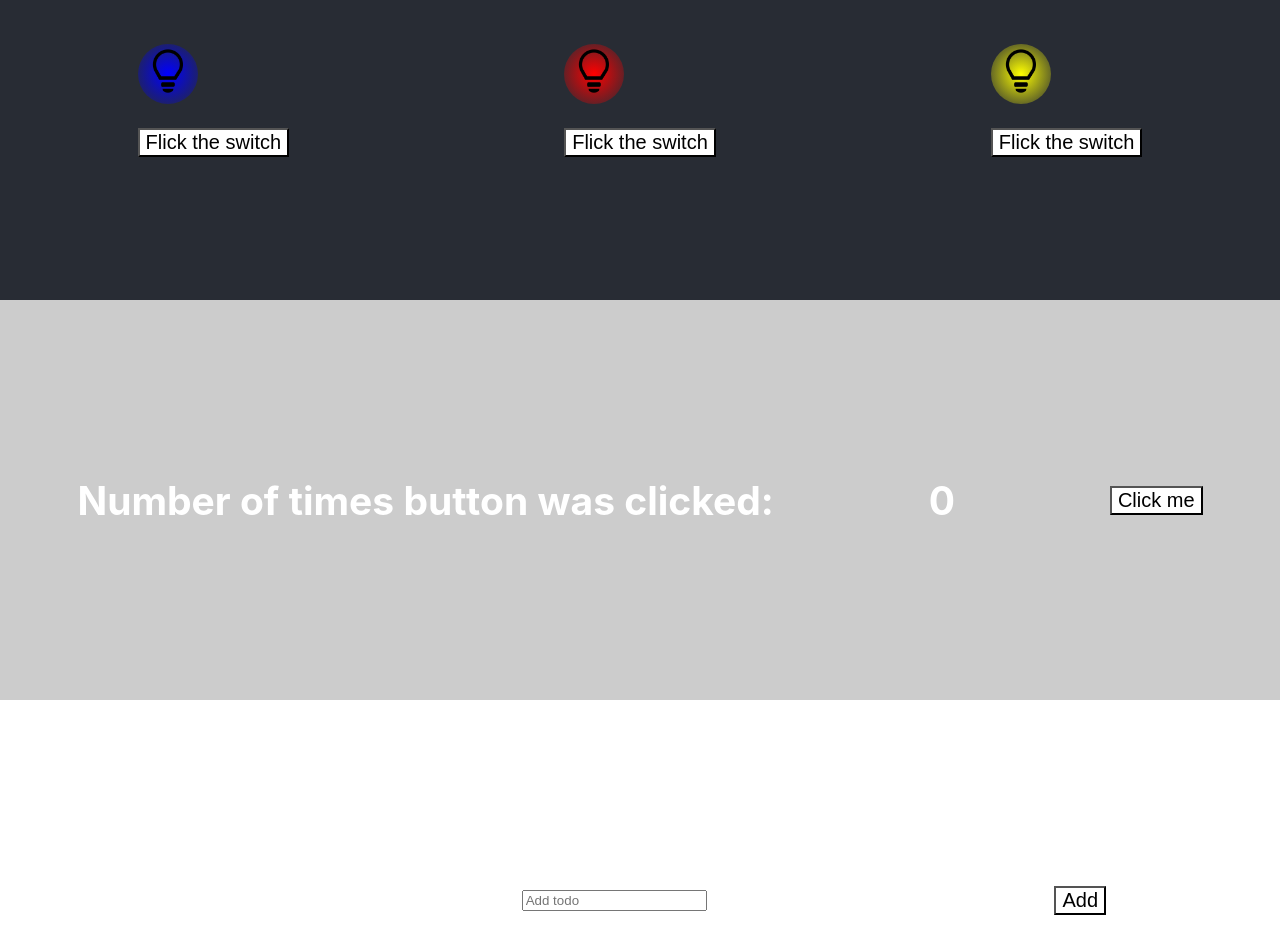
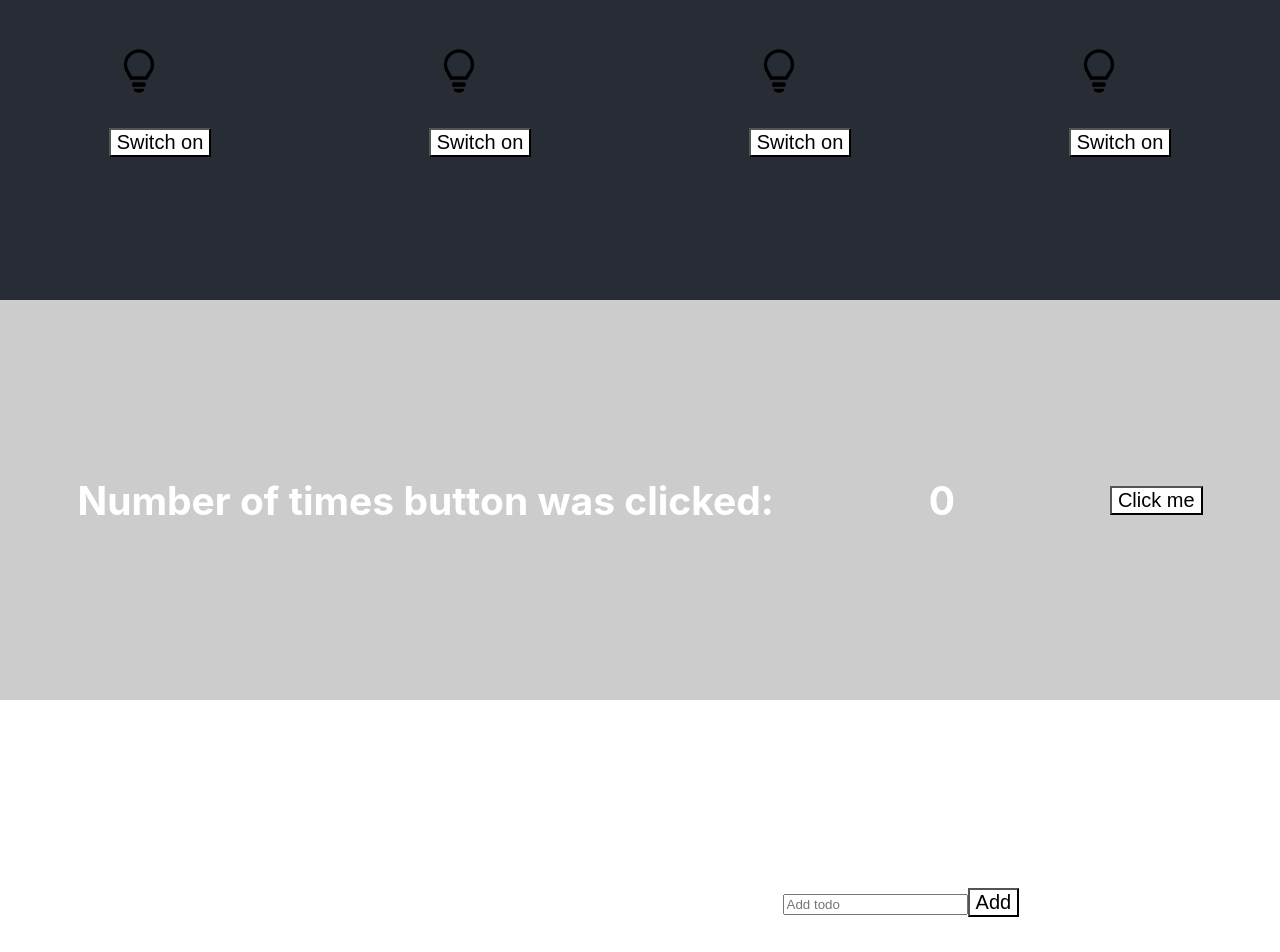
Before and after one commit to SkillsUnion-SE-C3/unidirectional-flow-assignment, a React (Create React App) app: page / in a window 1280 px wide. Shown: the part 100-1052 px from the top of the page. Built offline with nearby package versions, Linux system fonts and the light colour scheme.

Commit message:
Code from session

```diff
--- /dev/null
+++ b/src/Bulb.js
@@ -0,0 +1,29 @@
+import { useState } from 'react'
+
+function Bulb(props) {
+
+
+  let [switchedOn, setSwitchedOn] = useState(false)
+
+  function handleClick() {
+    if (switchedOn === true) {
+      setSwitchedOn(false)
+    } else {
+      setSwitchedOn(true)
+    }
+  }
+
+  return (
+    <div>
+      <img
+        alt="light-bulb"
+        src="./bulb.png"
+        className="bulb"
+        style={{ background: switchedOn ? `radial-gradient(${props.color}, #282c34)` : 'none' }}
+      />
+      <button onClick={handleClick}>{switchedOn ? "Switch off" : "Switch on"}</button>
+    </div>
+  )
+}
+
+export default Bulb
--- a/src/BulbBlue.js
+++ /dev/null
@@ -1,15 +0,0 @@
-function BulbBlue() {
-  return (
-    <div>
-      <img
-        alt="light-bulb"
-        src="./bulb.png"
-        className="bulb"
-        style={{ background: "radial-gradient(blue, #282c34)" }}
-      />
-      <button>Flick the switch</button>
-    </div>
-  )
-}
-
-export default BulbBlue
--- a/src/BulbRed.js
+++ /dev/null
@@ -1,15 +0,0 @@
-function BulbRed() {
-  return (
-    <div>
-      <img
-        alt="light-bulb"
-        src="./bulb.png"
-        className="bulb"
-        style={{ background: "radial-gradient(red, #282c34)" }}
-      />
-      <button>Flick the switch</button>
-    </div>
-  )
-}
-
-export default BulbRed
--- a/src/BulbYellow.js
+++ /dev/null
@@ -1,15 +0,0 @@
-function BulbYellow() {
-  return (
-    <div>
-      <img
-        alt="light-bulb"
-        src="./bulb.png"
-        className="bulb"
-        style={{ background: "radial-gradient(yellow, #282c34)" }}
-      />
-      <button>Flick the switch</button>
-    </div>
-  )
-}
-
-export default BulbYellow
--- a/src/ClickCounter.js
+++ b/src/ClickCounter.js
@@ -1,9 +1,14 @@
+import { useState } from 'react'
+
 function ClickCounter() {
+
+  const [clickCount, setClickCount] = useState(0)
+
   return (
     <section className="section-lightgray">
       <h1>Number of times button was clicked:</h1>
-      <h1>0</h1>
-      <button>Click me</button>
+      <h1>{clickCount}</h1>
+      <button onClick={() => { setClickCount(clickCount + 1) }}>Click me</button>
     </section>
   )
 }
--- a/src/Lights.js
+++ b/src/Lights.js
@@ -1,14 +1,14 @@
-import BulbBlue from './BulbBlue';
-import BulbRed from './BulbRed';
-import BulbYellow from './BulbYellow';
+import Bulb from './Bulb';
 
 
 function Lights() {
+
   return (
     <section className="section-gray">
-      <BulbBlue />
-      <BulbRed />
-      <BulbYellow />
+      <Bulb color="blue" />
+      <Bulb color="red" />
+      <Bulb color="yellow" />
+      <Bulb color="yellow" />
     </section>
   )
 }
--- /dev/null
+++ b/src/Todo.js
@@ -0,0 +1,9 @@
+function Todo(props) {
+  return (
+    <h2 style={{ color: props.todo.done ? "green" : "red" }}>
+      {props.todo.name}
+    </h2>
+  )
+}
+
+export default Todo
--- a/src/TodoList.js
+++ b/src/TodoList.js
@@ -1,16 +1,29 @@
 import { useState } from 'react'
+import Todo from './Todo'
 
 function TodoList() {
   const [todos, setTodos] = useState([])
+  const [value, setValue] = useState("")
+
+  function handleChange(event) {
+    setValue(event.target.value)
+  }
+
+  function addTodo(e) {
+    e.preventDefault()
+    setTodos([...todos, { name: value, done: false }])
+  }
 
   return (
     <section>
       <div>{todos.map((todo, index) =>
-        <h2 style={{ color: todo.done ? "green" : "red" }} key={`todo-${index}`}>{todo.name}</h2>
+        <Todo key={`todo-${index}`} todo={todo} />
       )}
       </div>
-      <input placeholder="Add todo" />
-      <button>Add</button>
+      <form>
+        <input onChange={handleChange} placeholder="Add todo" />
+        <button type="submit" onClick={addTodo}>Add</button>
+      </form>
     </section>
   )
 }
```
